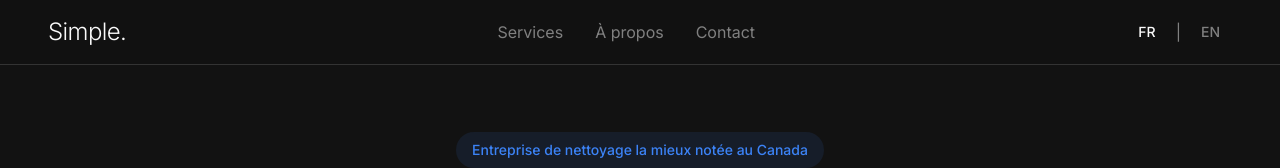
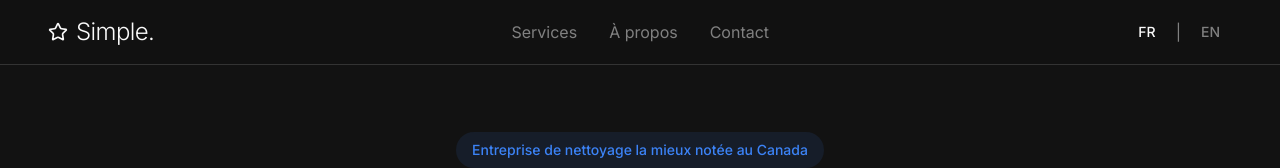
Before and after one commit to r-curio/simple-cleanup-muse, a React (Vite) app: page / in a window 1280 px wide. Shown: the top 168 px of the page. Built offline with nearby package versions, Linux system fonts and the light colour scheme; the HTML template or start-up script is replaced by a standard one.

Commit message:
Add logo next to company name

```diff
--- a/src/components/Navigation.tsx
+++ b/src/components/Navigation.tsx
@@ -1,5 +1,6 @@
 import { useLanguage } from '@/contexts/LanguageContext';
 import { LanguageToggle } from './LanguageToggle';
+import { Star } from 'lucide-react';
 
 export const Navigation = () => {
   const { t } = useLanguage();
@@ -15,8 +16,9 @@ export const Navigation = () => {
           {/* Logo */}
           <button
             onClick={() => window.scrollTo({ top: 0, behavior: 'smooth' })}
-            className="text-2xl font-light tracking-tight hover:text-silver transition-colors"
+            className="text-2xl font-light tracking-tight hover:text-silver transition-colors flex items-center gap-2"
           >
+            <Star className="w-5 h-5 text-foreground" strokeLinejoin="round" strokeLinecap="round" />
             Simple.
           </button>
 
```
